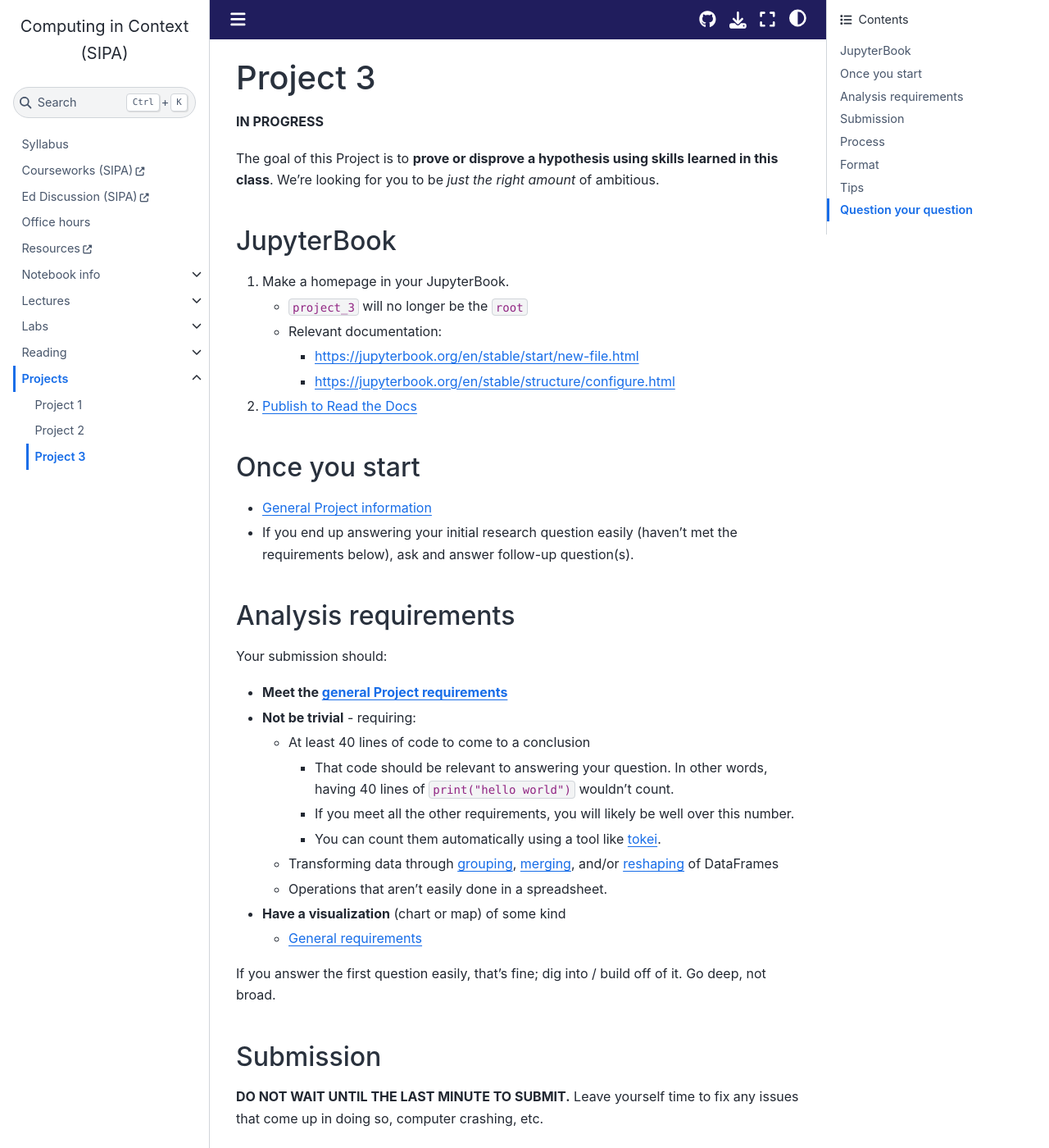
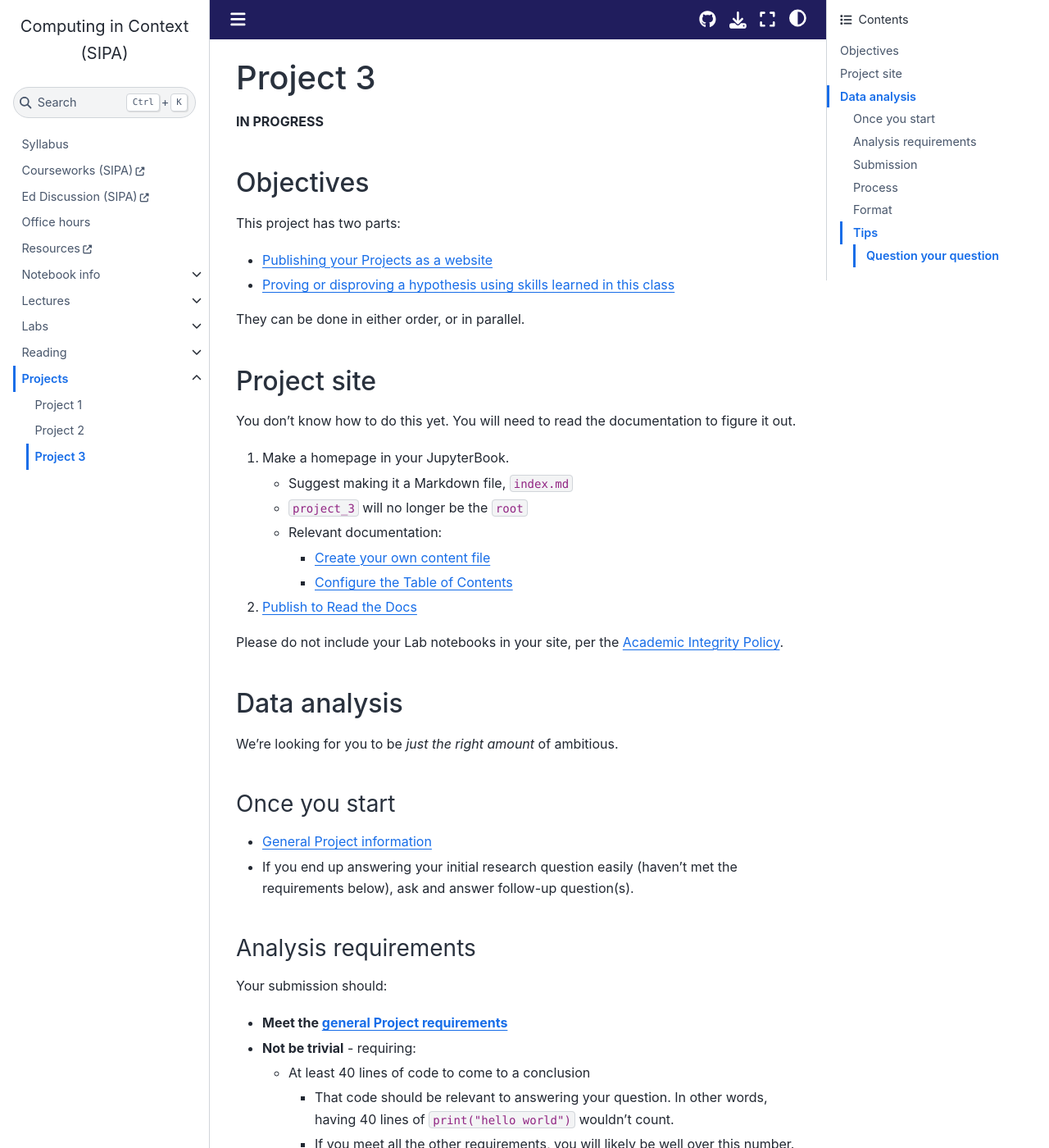
Before and after one commit to afeld/computing-in-context, a Jupyter Book: the page built from project_3.md, in a window 1280 px wide and 1400 px high. Shown: the whole window at 82% size. Built offline with Jupyter Book 1.0.4 settings and Sphinx 7.4.7 and the Sphinx Book theme 1.1.4, drawn with Linux system fonts in a browser that asks for light colours; pages that are not in the unit, such as notebooks, are missing from menus; comment, search, counter and statistics services are not loaded.

Commit message:
lay out Project 3 objectives

```diff
--- a/project_3.md
+++ b/project_3.md
@@ -2,23 +2,39 @@
 
 **IN PROGRESS**
 
-The goal of this Project is to **prove or disprove a hypothesis using skills learned in this class**. We're looking for you to be _just the right amount_ of ambitious.
+## Objectives
 
-## JupyterBook
+This project has two parts:
+
+- [Publishing your Projects as a website](#project-site)
+- [Proving or disproving a hypothesis using skills learned in this class](#data-analysis)
+
+They can be done in either order, or in parallel.
+
+## Project site
+
+You don't know how to do this yet. You will need to read the documentation to figure it out.
 
 1. Make a homepage in your JupyterBook.
+   - Suggest making it a Markdown file, `index.md`
    - `project_3` will no longer be the `root`
    - Relevant documentation:
-     - https://jupyterbook.org/en/stable/start/new-file.html
-     - https://jupyterbook.org/en/stable/structure/configure.html
+     - [Create your own content file](https://jupyterbook.org/en/stable/start/new-file.html)
+     - [Configure the Table of Contents](https://jupyterbook.org/en/stable/structure/configure.html)
 1. [Publish to Read the Docs](https://jupyterbook.org/en/stable/publish/readthedocs.html)
 
-## Once you start
+Please do not include your Lab notebooks in your site, per the [Academic Integrity Policy](index.md#academic-integrity).
+
+## Data analysis
+
+We're looking for you to be _just the right amount_ of ambitious.
+
+### Once you start
 
 - [General Project information](notebooks.md#projects)
 - If you end up answering your initial research question easily (haven't met the requirements below), ask and answer follow-up question(s).
 
-## Analysis requirements
+### Analysis requirements
 
 Your submission should:
 
@@ -35,13 +51,13 @@ Your submission should:
 
 If you answer the first question easily, that's fine; dig into / build off of it. Go deep, not broad.
 
-## Submission
+### Submission
 
 **DO NOT WAIT UNTIL THE LAST MINUTE TO SUBMIT.** Leave yourself time to fix any issues that come up in doing so, computer crashing, etc.
 
 Instead of submitting via Gradescope, you will be publishing your notebooks for Project 1, 2, and 3 to the web. The suggested method is [Jupyter Book via Read the Docs](week_13.md). (If you want to publish a different way, please ask on Ed first and wait for the instructor/TAs to confirm.)
 
-## Process
+### Process
 
 1. [Find a dataset](notebooks.md#projects) that seems interesting.
    - To meet the [requirement](#analysis-requirements) that your project "not be trivial," you probably want a dataset that's large enough that you can't understand it at a glance. In other words, you probably want it to have 500+ rows.
@@ -52,7 +68,7 @@ Instead of submitting via Gradescope, you will be publishing your notebooks for
    - If you aren't sure, ask.
 1. Come up with a hypothesis (a.k.a. a guess of the answer to the question).
 
-## Format
+### Format
 
 - **What dataset(s) are you going to use?**
   - Please include link(s).
@@ -64,7 +80,7 @@ Instead of submitting via Gradescope, you will be publishing your notebooks for
 
 Feel free to include any questions/concerns/uncertainties that the TAs can help with.
 
-## Tips
+### Tips
 
 - Don't overthink it; [the process above](#process) shouldn't take more than a few hours.
 - Your question/hypothesis doesn't need to be something novel; confirming something you read / heard about is fine.
@@ -72,7 +88,7 @@ Feel free to include any questions/concerns/uncertainties that the TAs can help
   - That said, please think through and note assumptions/caveats/unknowns of your approach.
 - The point of the proposal is to ensure you've dug into the data and that your project scope is reasonable. Think of it as a head start rather than something you're locked into.
 
-## Question your question
+#### Question your question
 
 Even the question can bake in assumptions. For example:
 
```
